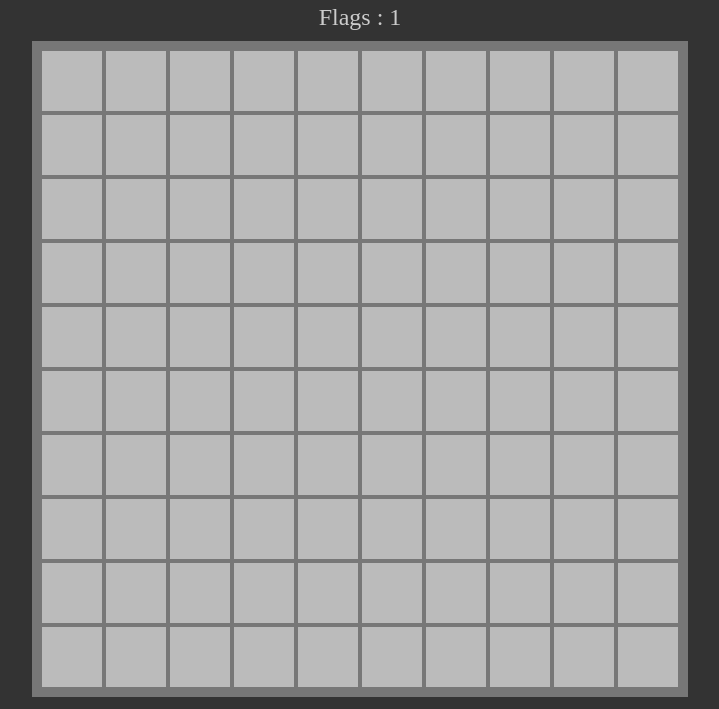
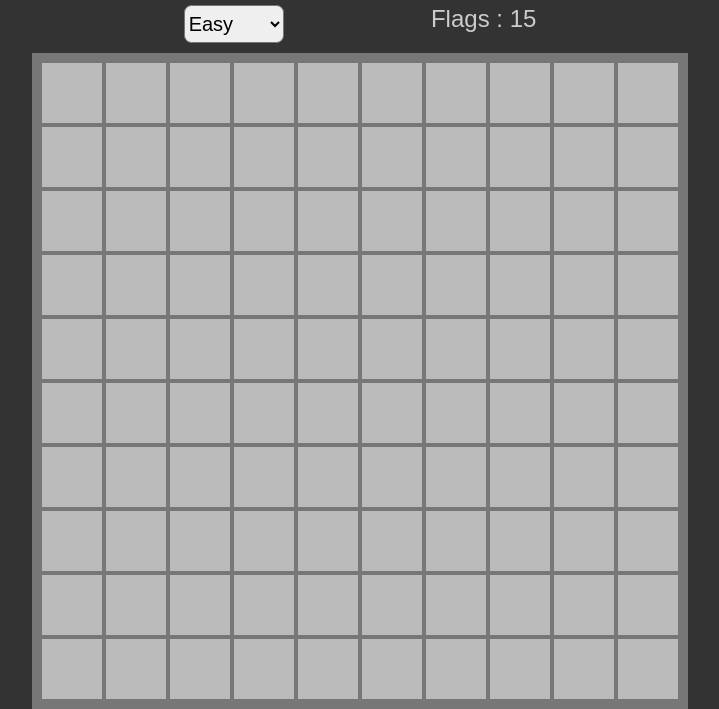
Before and after one commit to RHormann/Minesweeper, a plain HTML site: page index.html in a window 1280 px wide. Shown: the part 100-809 px from the top of the page, without its empty margins (280-999 px from the left). Drawn offline with Linux system fonts and the light colour scheme.

Commit message:
initial difficulty commit

```diff
--- a/display.js
+++ b/display.js
@@ -4,7 +4,7 @@ import { createBoard, markTile, TILE_STATUSES, revealTile, checkWin, checkLose}
 
 const BOARDSIZEX = 10
 const BOARDSIZEY = 10
-const NUMBEROFMINES = 1
+const NUMBEROFMINES = 15
 
 
 const board = createBoard(BOARDSIZEX,BOARDSIZEY,NUMBEROFMINES)
--- a/index.html
+++ b/index.html
@@ -9,8 +9,15 @@
     </head>
     <body>
         <h3 class="title">Minesweeper!</h3>
-        <div class="subtext">
-            Flags : <span data-flag-count></span>
+        <div class="flex">
+                <select name="Difficulty" id="diff" class="options">
+                    <option value="Easy">Easy</option>
+                    <option value="Normal">Normal</option>
+                    <option value="Hard">Hard</option>
+                    <option value="Extreme">Extreme</option>
+                    <option value="Custom">Custom</option>
+                </select>
+                <span class="subtext">Flags : <span data-flag-count>n</span></span>
         </div>
         <div class="board"></div>
     </body>
--- a/styles.css
+++ b/styles.css
@@ -1,5 +1,6 @@
 * {
     box-sizing: border-box;
+    font-family: 'Arial','Monaco';
 }
 
 body {
@@ -58,3 +59,21 @@ body {
 .board > [data-status="marked"] {
     background-color: yellow;
 }
+
+#diff {
+    min-width: 100px;
+    border-radius: 7.5px;
+    font-size: 20px;
+}
+
+.flex {
+    font-size: 30px;
+    padding-bottom: 10px;
+    display: flex;
+    justify-content: space-around;
+    width: 500px
+}
+
+.options {
+    font-family: 'Arial','Monaco';
+}
```
Also changed, not shown: difficulty.js (added, +46 -0 lines).
